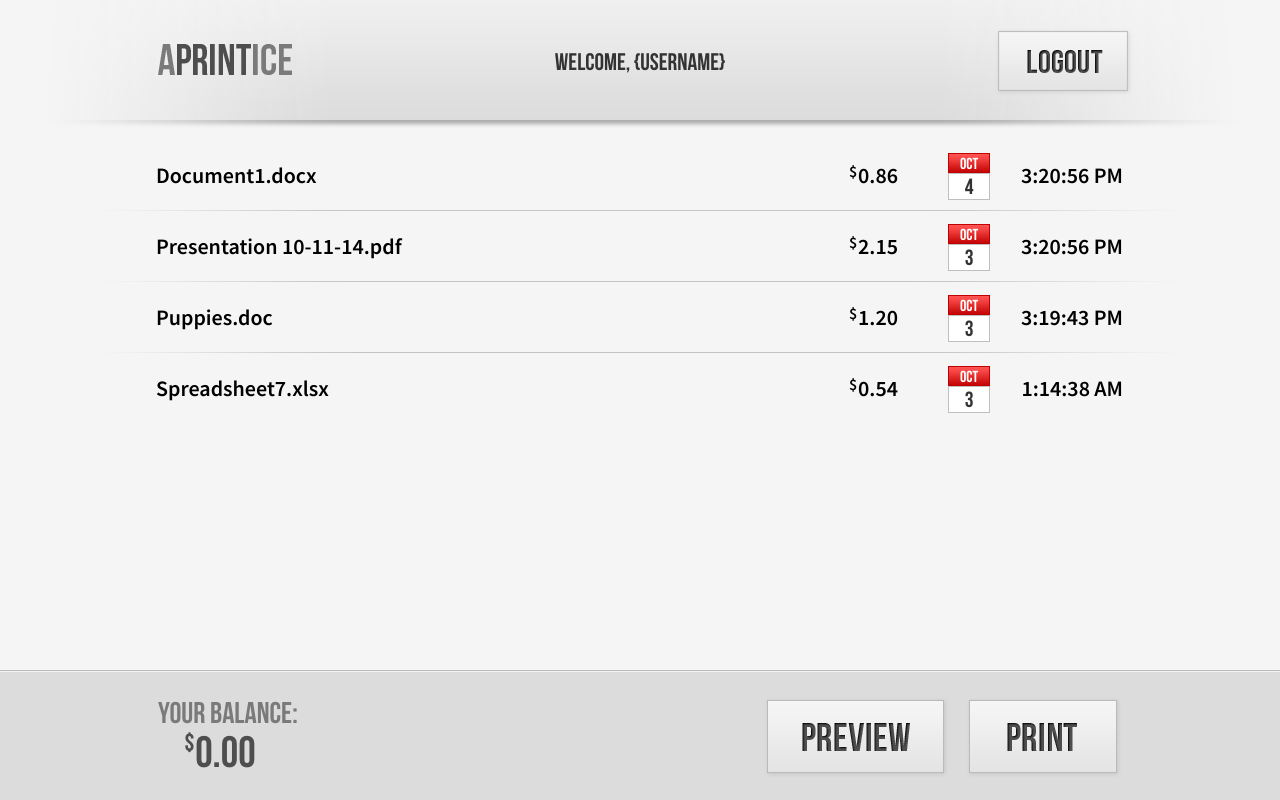
After one commit to OHIOhackathon2014/APRINTICE, a PHP site: page /index.html in a window 1280 px wide. The commit adds this page. Run offline with PHP 8.4, Linux system fonts and the light colour scheme; some libraries are stand-ins or nearby versions.

Commit message:
Updated HTML template with AngularJS functionality

```diff
--- /dev/null
+++ b/html/index.html
@@ -0,0 +1,243 @@
+<!doctype html>
+
+<html lang="en" ng-app="printerApp">
+
+<head>
+
+<meta name="robots" content="noindex, nofollow">
+
+<title>APRINTICE</title>
+
+<link rel="stylesheet" href="style.css">
+
+<script src="//ajax.googleapis.com/ajax/libs/angularjs/1.2.26/angular.min.js"></script>
+
+<script src="script.js"></script>
+
+</head>
+
+<body ng-controller="jobsController">
+
+	<div id="container">
+
+		<div id="header">
+
+			<div id="logo"></div>
+
+			<div id="welcome">Welcome, {username}</div>
+
+			<div id="logout"></div>
+
+		</div>
+
+		<div id="main">
+
+
+
+			<!-- Angular JS Jobs -->
+
+			<span ng-repeat="job in service.jobs">
+
+				<div class="printjob">
+
+					<div class="jobtitle">{{job.file}}</div>
+
+					<div class="jobprice">
+
+						<sup>&#36;</sup>
+
+						{{getPrice(job)}}
+
+					</div>
+
+					<div class="jobdate">
+
+						<div class="jobdatecontainer">
+
+							<div class="jobdatemonth">{{getMonth(job.date)}}</div>
+
+							<div class="jobdateday">{{getDay(job.date)}}</div>
+
+						</div>
+
+						{{getTime(job.date)}}
+
+					</div>
+
+				</div>
+
+				<div class="divider"></div>
+
+			</span>
+
+
+
+			<!-- Job 1 -->
+
+			<div class="printjob">
+
+				<div class="jobtitle">Document1.docx</div>
+
+				<div class="jobprice">
+
+					<sup>&#36;</sup>
+
+					0.86
+
+				</div>
+
+				<div class="jobdate">
+
+					<div class="jobdatecontainer">
+
+						<div class="jobdatemonth">OCT</div>
+
+						<div class="jobdateday">4</div>
+
+					</div>
+
+					3:20:56 PM
+
+				</div>
+
+			</div>
+
+
+
+			<div class="divider"></div>
+
+
+
+			<!-- Job 2 -->
+
+			<div class="printjob">
+
+				<div class="jobtitle">Presentation 10-11-14.pdf</div>
+
+				<div class="jobprice">
+
+					<sup>&#36;</sup>
+
+					2.15
+
+				</div>
+
+				<div class="jobdate">
+
+					<div class="jobdatecontainer">
+
+						<div class="jobdatemonth">OCT</div>
+
+						<div class="jobdateday">3</div>
+
+					</div>
+
+					3:20:56 PM
+
+				</div>
+
+			</div>
+
+
+
+			<div class="divider"></div>
+
+
+
+			<!-- Job 3 -->
+
+			<div class="printjob">
+
+				<div class="jobtitle">Puppies.doc</div>
+
+				<div class="jobprice">
+
+					<sup>&#36;</sup>
+
+					1.20
+
+				</div>
+
+				<div class="jobdate">
+
+					<div class="jobdatecontainer">
+
+						<div class="jobdatemonth">OCT</div>
+
+						<div class="jobdateday">3</div>
+
+					</div>
+
+					3:19:43 PM
+
+				</div>
+
+			</div>
+
+
+
+			<div class="divider"></div>
+
+
+
+			<!-- Job 4 -->
+
+			<div class="printjob">
+
+				<div class="jobtitle">Spreadsheet7.xlsx</div>
+
+				<div class="jobprice">
+
+					<sup>&#36;</sup>
+
+					0.54
+
+				</div>
+
+				<div class="jobdate">
+
+					<div class="jobdatecontainer">
+
+						<div class="jobdatemonth">OCT</div>
+
+						<div class="jobdateday">3</div>
+
+					</div>
+
+					1:14:38 AM
+
+				</div>
+
+			</div>
+
+
+
+		</div>
+
+	</div>
+
+	<div id="footer-container">
+
+		<div id="footer">
+
+			<div id="balance-title">Your Balance:</div>
+
+			<div id="balance">
+
+				<sup>&#36;</sup>
+
+				0.00
+
+			</div>
+
+			<div id="preview"></div>
+
+			<div id="print"></div>
+
+		</div>
+
+	</div>
+
+</body>
+
+</html>
--- /dev/null
+++ b/html/script.js
@@ -0,0 +1,235 @@
+//App
+
+
+
+// angularjs app
+
+var printerApp = angular.module("printerApp", []);
+
+
+
+// function to create the jobs service. Depends on $http service
+
+function jobsService($http)
+
+{
+
+	// the object that will be the service
+
+	var service = new Object();
+
+
+
+	// Array that holds the job objects
+
+	service.jobs = [];
+
+
+
+	// Function that gets the jobs from the server
+
+	service.getJobs = function() {
+
+		// Do AJAX GET.
+
+		$http.get("jobs.json").success(function(data) {
+
+			// Returned JSON is an array of jobs. All we have to do is put the results in our jobs arrays
+
+			service.jobs = data;
+
+		});
+
+	};
+
+
+
+	service.getJobs();
+
+
+
+	return service;
+
+}
+
+
+
+//register our service
+
+printerApp.service("jobsService", ["$http", jobsService]);
+
+
+
+function printersService($http)
+
+{
+
+	// the object that will be the service
+
+	var service = new Object();
+
+
+
+	// Array that holds the printer objects
+
+	service.printers = [];
+
+
+
+	// The chosen printer
+
+	service.selectedPrinter = null;
+
+
+
+	// Function that gets the printers from the server
+
+	service.getPrinters = function() {
+
+		// Do AJAX GET.
+
+		$http.get("printers.json").success(function(data) {
+
+			// Returned JSON is an array of printers. All we have to do is put the results in our arrays
+
+			service.printers = data;
+
+
+
+			//also choose a default printer
+
+			service.selectedPrinter = service.printers[0];
+
+		});
+
+	};
+
+
+
+	service.getPrinters();
+
+
+
+	return service;
+
+}
+
+
+
+//register service
+
+printerApp.service("printersService", ["$http", printersService]);
+
+
+
+
+
+// Function to create controller to display the jobs
+
+// Depends on jobs service and scope service
+
+function jobsController($scope, jobsService, printersService)
+
+{
+
+	$scope.service = jobsService; //expose jobsService as "service" in the html
+
+	$scope.printersService = printersService; // also need printers service
+
+	$scope.getMonth = function(date) {
+
+		var d = new Date(date);
+
+		var month = new Array();
+
+		month[0] = "JAN";
+
+		month[1] = "FEB";
+
+		month[2] = "MAR";
+
+		month[3] = "APR";
+
+		month[4] = "MAY";
+
+		month[5] = "JUN";
+
+		month[6] = "JUL";
+
+		month[7] = "AUG";
+
+		month[8] = "SEP";
+
+		month[9] = "OCT";
+
+		month[10] = "NOV";
+
+		month[11] = "DEC";
+
+		var n = month[d.getMonth()];
+
+		return n;
+
+	};
+
+	$scope.getDay = function(date) {
+
+		var d = new Date(date);
+
+		var day = d.getDate();
+
+		return day;
+
+	};
+
+	$scope.getTime = function(date) {
+
+		var d = new Date(date);
+
+		var h = d.getHours();
+
+		var m = d.getMinutes();
+
+		var s = d.getSeconds();
+
+		h = h % 12;
+
+		h = h ? h : 12; // the hour '0' should be '12'
+
+		var ampm = h >= 12 ? 'PM' : 'AM';
+
+		m = m < 10 ? '0'+m : m;
+
+		s = s <10 ? '0'+s: s;
+
+		// add a zero in front of numbers<10
+
+
+
+		return h+':'+m+':'+s+' '+ampm;
+
+	};
+
+
+
+	$scope.getPrice = function(job) {
+
+		var printer = $scope.printersService.selectedPrinter;
+
+		if (!printer)
+
+			return 0;
+
+		var price = job.pages * printer.costPerPage + job.percentC * printer.costC + job.percentY * printer.costY + job.percentM * printer.costM + job.percentK * printer.costK;
+
+		return price.toFixed(2).replace(/\d(?=(\d{3})+\.)/g, '$&,');
+
+	};
+
+}
+
+
+
+// register controller
+
+printerApp.controller("jobsController", ["$scope", "jobsService", "printersService", jobsController]);
--- a/html/style.css
+++ b/html/style.css
@@ -33,6 +33,10 @@ body {
 	margin:0 auto;
 
 }
+
+
+
+/* index.html styles */
 
 
 
@@ -168,7 +172,7 @@ body {
 
 .jobtitle {
 
-	width:470px;
+	width:592px;
 
 	height:30px;
 
@@ -180,15 +184,15 @@ body {
 
 
 
-.jobuser {
+.jobprice {
 
-	width:219px;
+	width:120px;
 
 	height:30px;
 
 	float:left;
 
-	text-align:center;
+	text-align:right;
 
 	padding:15px 15px;
 
@@ -196,9 +200,21 @@ body {
 
 
 
+.jobprice sup {
+
+	font-size:16px;
+
+	margin-left:-9px;
+
+	position:absolute;
+
+}
+
+
+
 .jobdate {
 
-	width:219px;
+	width:195px;
 
 	height:30px;
 
@@ -220,7 +236,7 @@ body {
 
 	margin-top:-8px;
 
-	margin-left:48px;
+	margin-left:20px;
 
 	float:left;
 
@@ -417,3 +433,63 @@ body {
 	cursor:pointer;
 
 }
+
+
+
+/* login.html styles */
+
+
+
+#login {
+
+	margin:16% auto 0 auto;
+
+	text-align:center;
+
+	line-height:2.2;
+
+	font-family:BebasNeue, sans-serif;
+
+	font-size:28px;
+
+	color:#4e4e4e;
+
+}
+
+
+
+#logo_login {
+
+	background:url(images/logo_big.png) no-repeat;
+
+	width:167px;
+
+	height:39px;
+
+	margin:0 auto;
+
+}
+
+
+
+#username {
+
+	height:25px;
+
+	width:120px;
+
+	border-radius:3px;
+
+}
+
+
+
+#password {
+
+	height:25px;
+
+	width:120px;
+
+	border-radius:3px;
+
+}
```
Also changed, not shown: html/login.html (added, +37 -0 lines).
